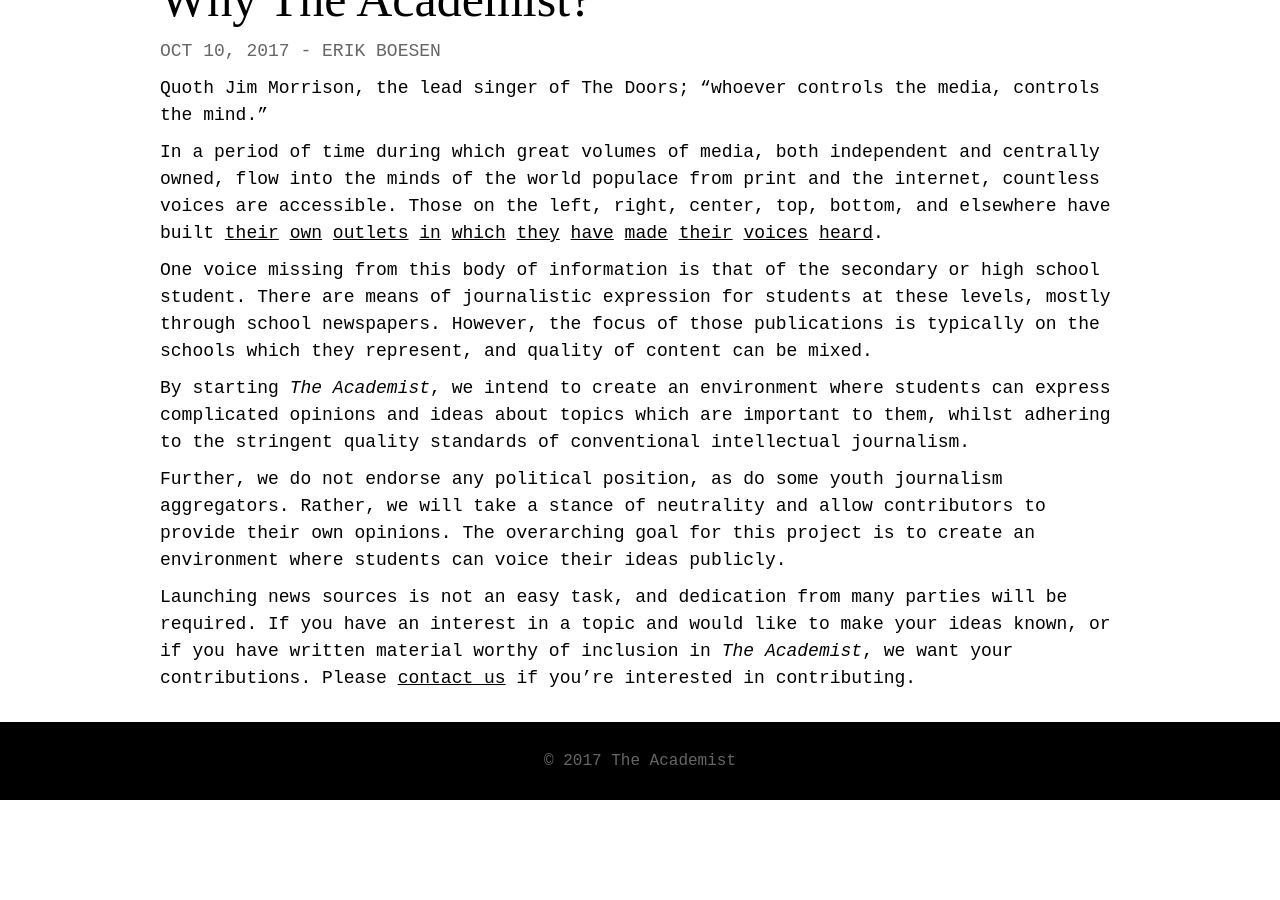
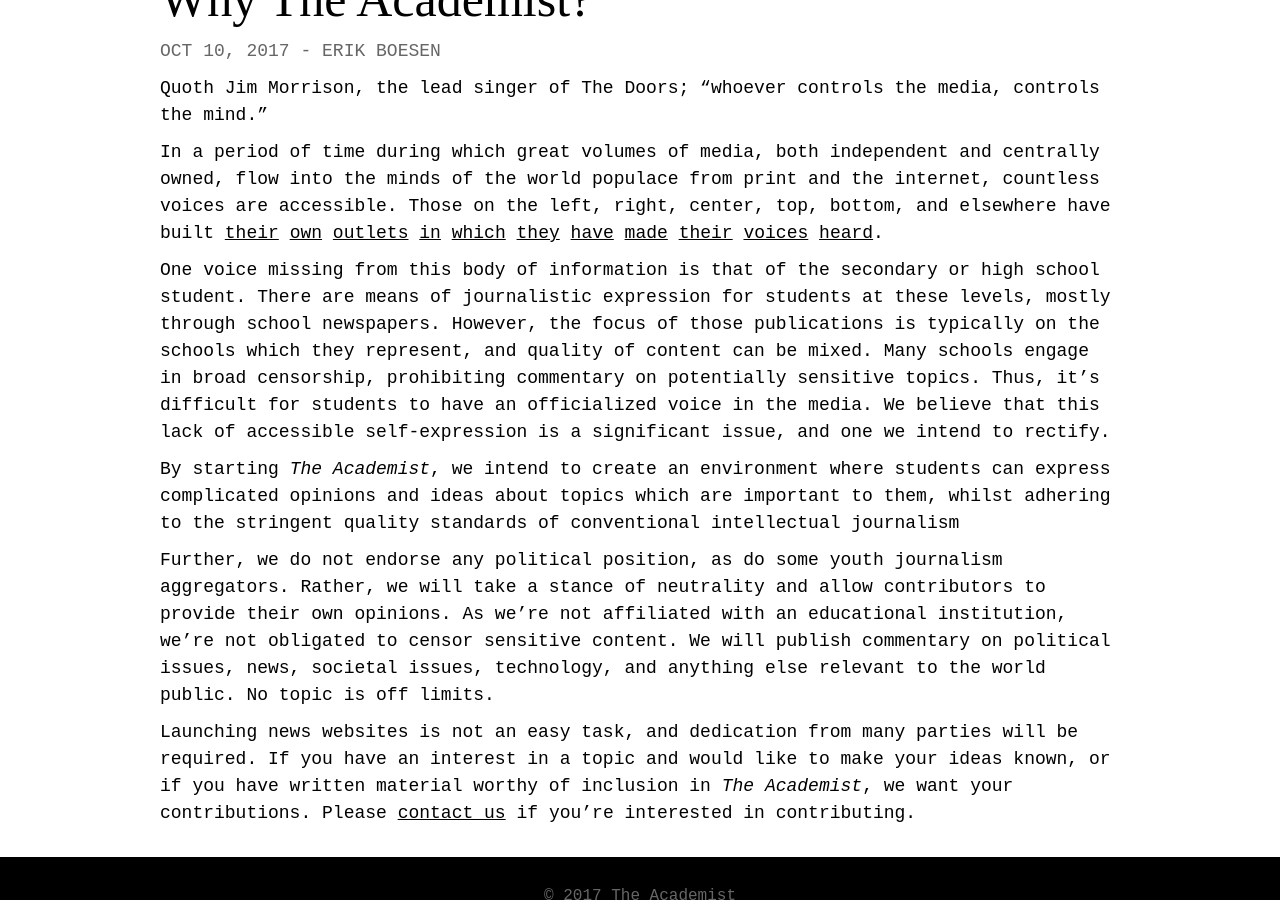
Before and after one commit to ErikBoesen/theacademist.github.io, a Jekyll site: the page built from _posts/2017-10-10-why-the-academist.md, in a window 1280 px wide and 900 px high, scrolled down 917 px. Built offline with Jekyll 4.4.1, drawn with Linux system fonts in a browser that asks for light colours; some web fonts are replaced; before the commit the page ends 1717 px from its top, so only the background shows below that.

Commit message:
Update Why The Academist article

```diff
--- a/_posts/2017-10-10-why-the-academist.md
+++ b/_posts/2017-10-10-why-the-academist.md
@@ -10,10 +10,10 @@ Quoth Jim Morrison, the lead singer of The Doors; "whoever controls the media, c
 
 In a period of time during which great volumes of media, both independent and centrally owned, flow into the minds of the world populace from print and the internet, countless voices are accessible. Those on the left, right, center, top, bottom, and elsewhere have built [their](https://nationalreview.com) [own](https://thinkprogress.org/) [outlets](https://everydayfeminism.com/) [in](http://www.dailywire.com/) [which](https://www.economist.com/) [they](https://www.csmonitor.com) [have](http://www.theblaze.com/) [made](https://www.dailykos.com/) [their](https://www.prageru.com/) [voices](http://www.breitbart.com/) [heard](https://www.nytimes.com/).
 
-One voice missing from this body of information is that of the secondary or high school student. There are means of journalistic expression for students at these levels, mostly through school newspapers. However, the focus of those publications is typically on the schools which they represent, and quality of content can be mixed.
+One voice missing from this body of information is that of the secondary or high school student. There are means of journalistic expression for students at these levels, mostly through school newspapers. However, the focus of those publications is typically on the schools which they represent, and quality of content can be mixed. Many schools engage in broad censorship, prohibiting commentary on potentially sensitive topics. Thus, it's difficult for students to have an officialized voice in the media. We believe that this lack of accessible self-expression is a significant issue, and one we intend to rectify.
 
-By starting _The Academist_, we intend to create an environment where students can express complicated opinions and ideas about topics which are important to them, whilst adhering to the stringent quality standards of conventional intellectual journalism.
+By starting _The Academist_, we intend to create an environment where students can express complicated opinions and ideas about topics which are important to them, whilst adhering to the stringent quality standards of conventional intellectual journalism
 
-Further, we do not endorse any political position, as do some youth journalism aggregators. Rather, we will take a stance of neutrality and allow contributors to provide their own opinions. The overarching goal for this project is to create an environment where students can voice their ideas publicly.
+Further, we do not endorse any political position, as do some youth journalism aggregators. Rather, we will take a stance of neutrality and allow contributors to provide their own opinions. As we're not affiliated with an educational institution, we're not obligated to censor sensitive content. We will publish commentary on political issues, news, societal issues, technology, and anything else relevant to the world public. No topic is off limits.
 
-Launching news sources is not an easy task, and dedication from many parties will be required. If you have an interest in a topic and would like to make your ideas known, or if you have written material worthy of inclusion in _The Academist_, we want your contributions. Please [contact us](mailto:meATerikboesenDOTcom) if you're interested in contributing.
+Launching news websites is not an easy task, and dedication from many parties will be required. If you have an interest in a topic and would like to make your ideas known, or if you have written material worthy of inclusion in _The Academist_, we want your contributions. Please [contact us](mailto:meATerikboesenDOTcom) if you're interested in contributing.
```
